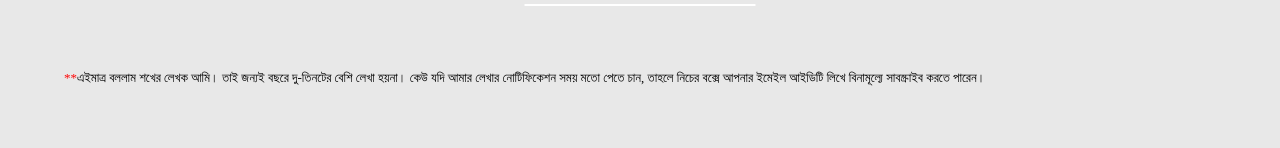
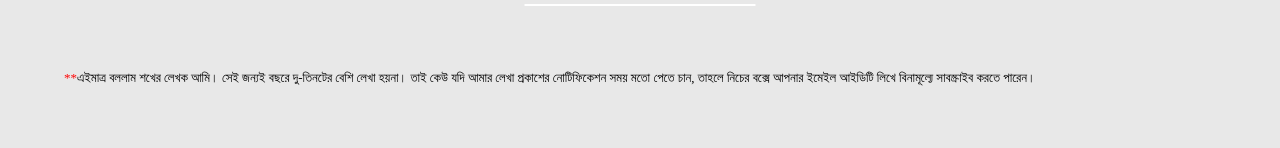
Before and after one commit to Parbatcoder/Raph-Khata, a plain HTML site: page index.html in a window 1280 px wide. Shown: the part 847-995 px from the top of the page. Drawn offline with Linux system fonts and the light colour scheme; a web font is replaced by a local one.

Commit message:
Update index.html

```diff
--- a/index.html
+++ b/index.html
@@ -65,7 +65,7 @@
             <hr>
         </div>
         <div>
-            <p><span>**</span>এইমাত্র বললাম শখের লেখক আমি। তাই জন্যই বছরে দু-তিনটের বেশি লেখা হয়না। কেউ যদি আমার লেখার নোটিফিকেশন সময় মতো পেতে চান, তাহলে নিচের বক্সে আপনার ইমেইল আইডিটি লিখে বিনামূল্যে সাবস্ক্রাইব করতে পারেন।</p>
+            <p><span>**</span>এইমাত্র বললাম শখের লেখক আমি। সেই জন্যই বছরে দু-তিনটের বেশি লেখা হয়না। তাই কেউ যদি আমার লেখা প্রকাশের নোটিফিকেশন সময় মতো পেতে চান, তাহলে নিচের বক্সে আপনার ইমেইল আইডিটি লিখে বিনামূল্যে সাবস্ক্রাইব করতে পারেন।</p>
         </div>
         <div class="inputpart"><form action="https://api.web3forms.com/submit" method="POST">
             <input type="hidden" name="access_key" value="e499ad95-0331-480d-8cb4-e732e9854cd3">
```
